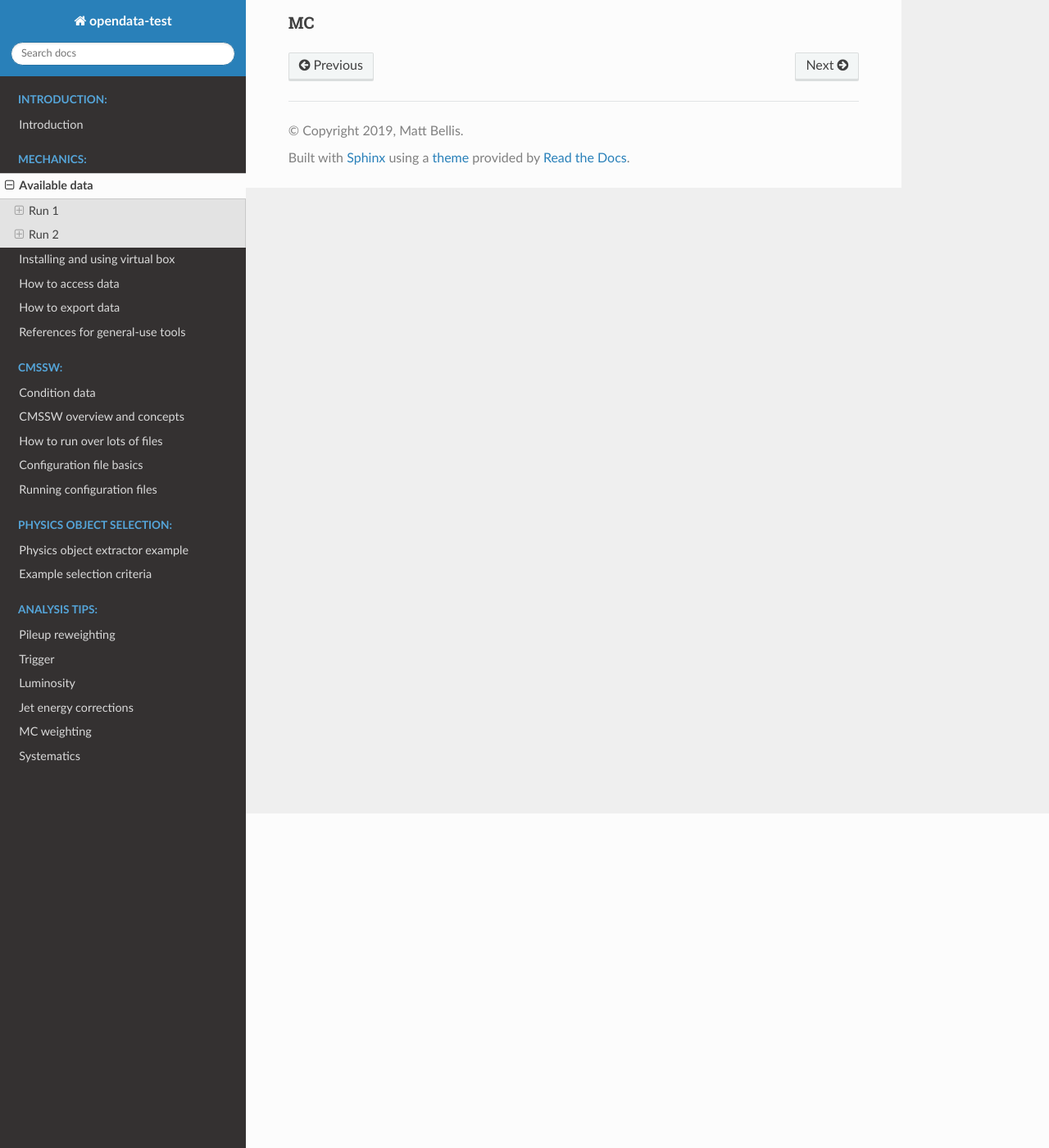
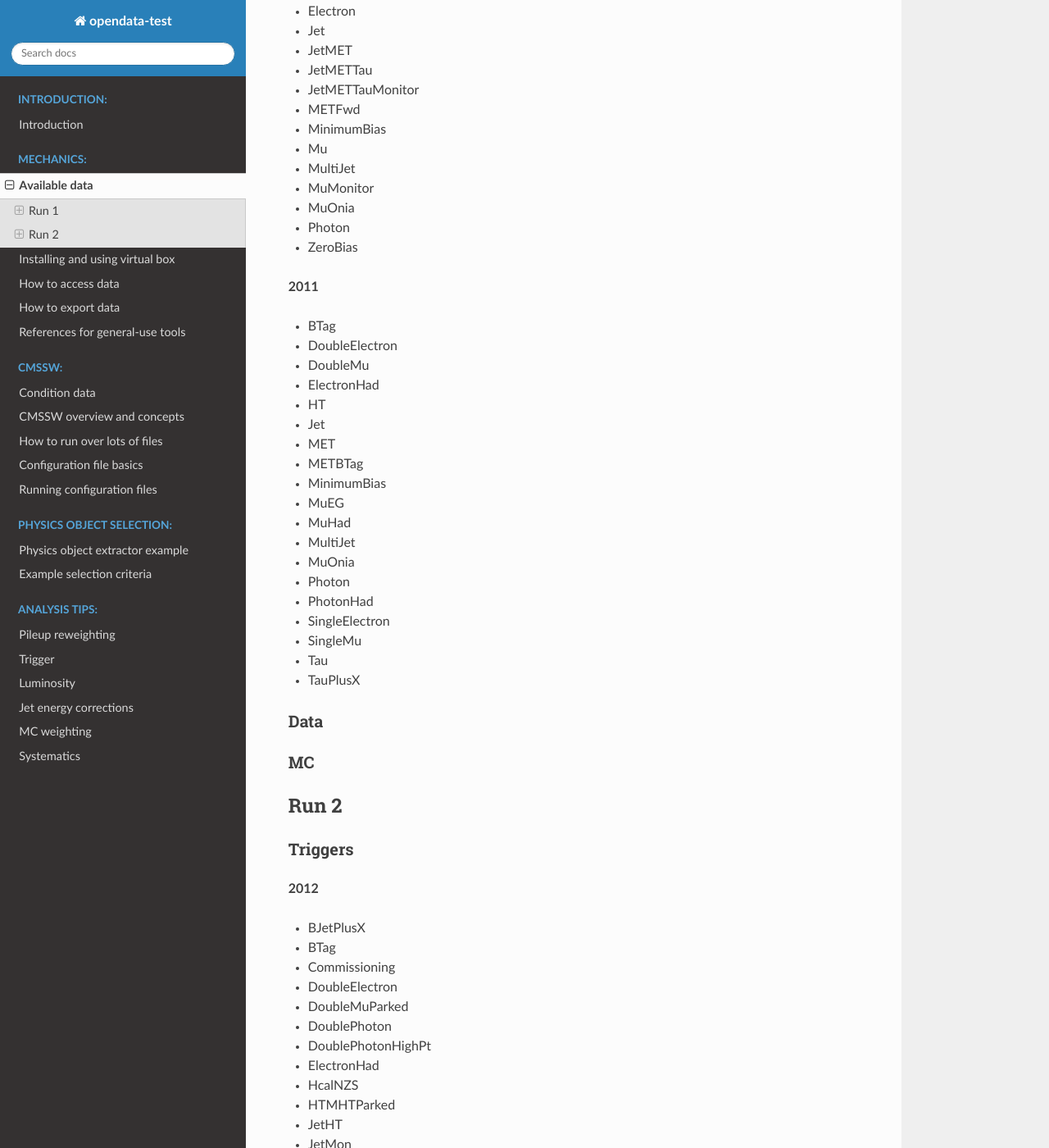
Before and after one commit to mattbellis/opedata-test, a Sphinx documentation site: the page built from docs/source/mechanics/list_of_available_data.rst, in a window 1280 px wide and 1400 px high, scrolled down 408 px. Shown: the whole window at 82% size. Built offline with Sphinx 7.4.7 and the Read the Docs theme 2.0.0, drawn with Linux system fonts in a browser that asks for light colours; some of the changed text lies outside the part shown.

Commit message:
Started to add a different breakdown of listing data.

```diff
--- a/docs/source/mechanics/list_of_available_data.rst
+++ b/docs/source/mechanics/list_of_available_data.rst
@@ -3,6 +3,51 @@ Available data
 
 Run 1
 -----
+
+Triggers
+^^^^^^^^
+**2010**
+
+* BTau
+* Commissioning
+* EG
+* EGMonitor
+* Electron
+* Jet
+* JetMET
+* JetMETTau
+* JetMETTauMonitor
+* METFwd
+* MinimumBias
+* Mu
+* MultiJet
+* MuMonitor
+* MuOnia
+* Photon
+* ZeroBias
+
+**2011**
+
+* BTag
+* DoubleElectron
+* DoubleMu
+* ElectronHad
+* HT
+* Jet
+* MET
+* METBTag
+* MinimumBias
+* MuEG
+* MuHad
+* MultiJet
+* MuOnia
+* Photon
+* PhotonHad
+* SingleElectron
+* SingleMu
+* Tau
+* TauPlusX
+
 
 Data
 ^^^^
@@ -14,6 +59,39 @@ MC
 Run 2
 -----
 
+Triggers
+^^^^^^^^
+
+**2012**
+
+* BJetPlusX
+* BTag
+* Commissioning
+* DoubleElectron
+* DoubleMuParked
+* DoublePhoton
+* DoublePhotonHighPt
+* ElectronHad
+* HcalNZS
+* HTMHTParked
+* JetHT
+* JetMon
+* MET
+* MinimumBias
+* MuEG
+* MuHad
+* MuOnia
+* MuOniaParked
+* NoBPTX
+* PhotonHad
+* SingleElectron
+* SingleMu
+* SinglePhoton
+* TauParked
+* TauPlusX
+* VBF1Parked
+
+
 Data
 ^^^^
 
```
Also changed, not shown: docs/source/mechanics/templistofdatasets.txt (added, +231 -0 lines), 1 other file.
